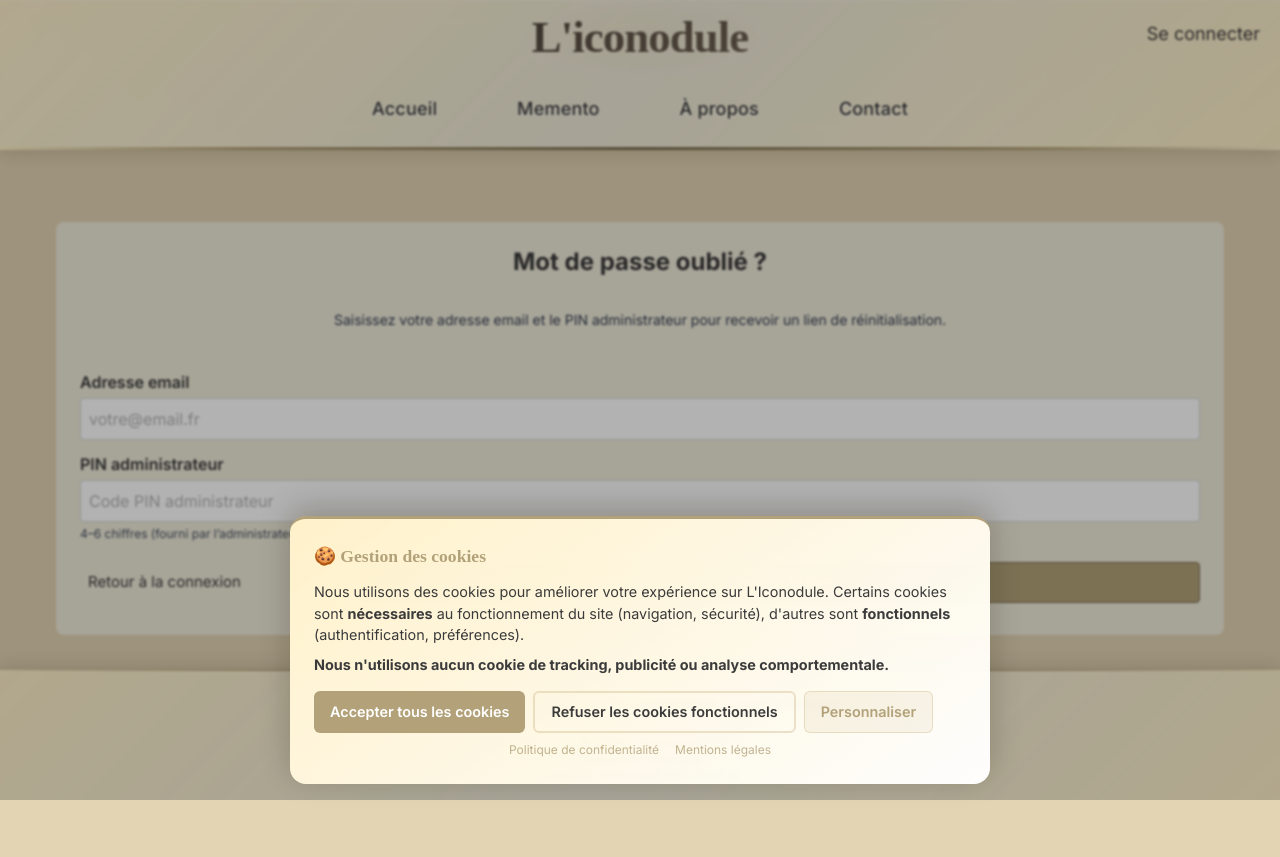
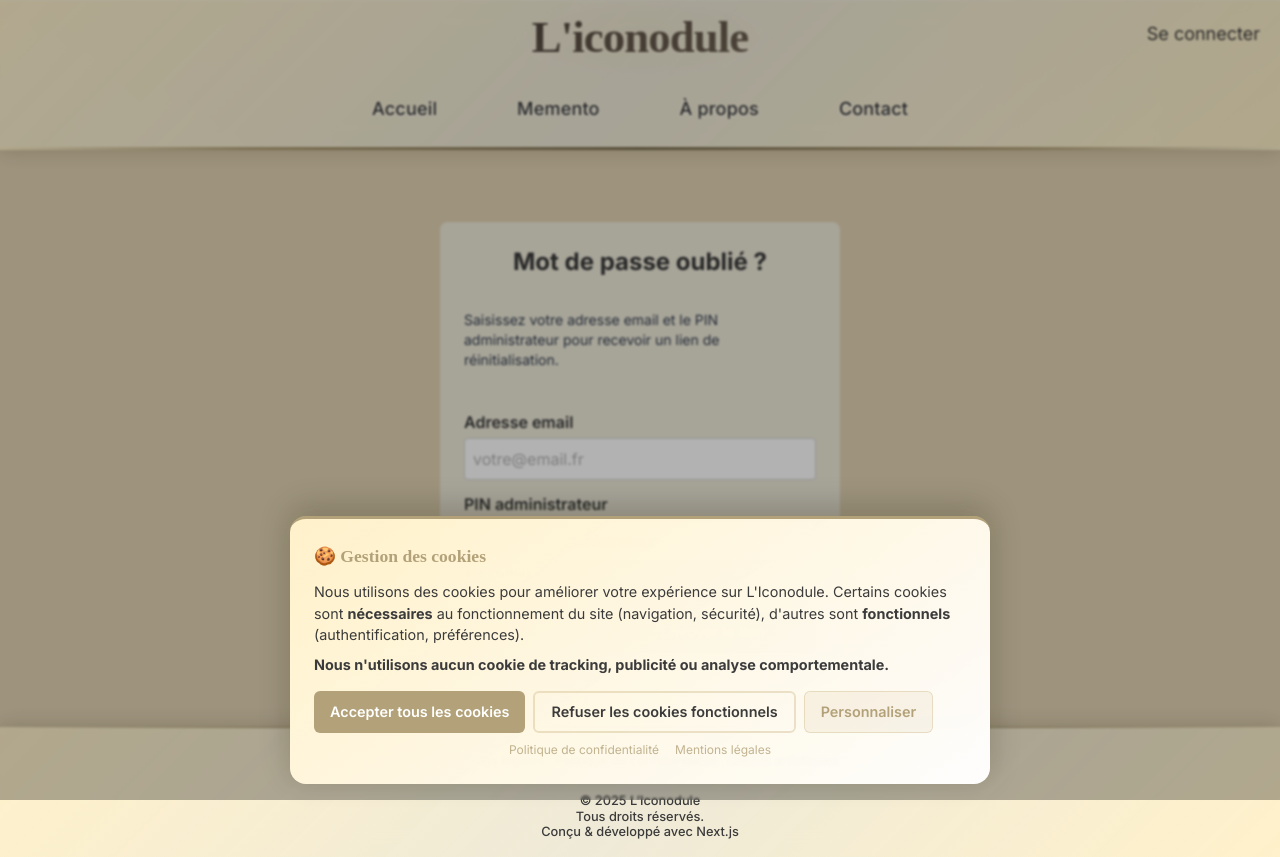
Before and after one commit to vincent-devFullStack/lul-website, a Next.js app: page /forgot-password in a window 1280 px wide. Before the commit the page ends 800 px from the top, so only its background shows below. Built offline with nearby package versions, Linux system fonts and the light colour scheme; a web font is replaced by a local one.

Commit message:
corrections css

```diff
--- a/src/app/(with-nav)/login/page.js
+++ b/src/app/(with-nav)/login/page.js
@@ -116,14 +116,15 @@
         : "text-gray-600";
 
   return (
-    <main className={`${styles["login-container"]} rounded-lg`}>
+    <main>
+      <div className={`${styles["login-container"]} rounded-lg`}>
         <h1 className="text-2xl font-bold">Se connecter</h1>
 
         {!cookiesOk && (
           <div className="bg-yellow-50 border border-yellow-200 rounded-lg p-4 mb-4">
             <p className="text-yellow-800 text-sm">
-            ⚠️ <strong>Cookies requis :</strong> vous devez accepter les cookies
-            fonctionnels pour utiliser l&apos;authentification.{" "}
+              ⚠️ <strong>Cookies requis :</strong> vous devez accepter les
+              cookies fonctionnels pour utiliser l&apos;authentification.{" "}
               <button
                 type="button"
                 onClick={() => window.location.reload()}
@@ -209,6 +210,7 @@
             <Link href="/forgot-password">Mot de passe oublié ?</Link>
           </p>
         </nav>
+      </div>
     </main>
   );
 }
--- a/src/styles/base/globals.css
+++ b/src/styles/base/globals.css
@@ -214,11 +214,10 @@
 
 /* Force le responsive sur tous les éléments critiques */
 #__next,
-.main-container,
-main {
-  width: 100% !important;
-  min-width: 0 !important;
-  max-width: 100vw !important;
+.main-container {
+  width: 100%;
+  min-width: 0;
+  max-width: 100vw;
   overflow-x: hidden;
 }
 
--- a/src/styles/layout/Footer.css
+++ b/src/styles/layout/Footer.css
@@ -14,10 +14,12 @@
 .footer-nav {
   display: flex !important;
   flex-direction: row;
-  flex-wrap: nowrap;
+  flex-wrap: wrap;
   justify-content: center;
+  align-items: center;
   gap: 6px 24px;
   margin-bottom: 20px;
+  text-align: center;
 }
 
 .footer-nav-item {
@@ -27,6 +29,8 @@
   transition: color 0.3s ease-in-out;
   font-size: 0.8rem;
   padding: 0 5px;
+  justify-content: center;
+  align-items: center;
 }
 
 .footer-nav-item:hover {
--- a/src/styles/pages/forgot-password.css
+++ b/src/styles/pages/forgot-password.css
@@ -6,7 +6,9 @@
   background-color: var(--login-background);
   justify-content: space-between;
   height: auto;
-  width: 400px;
+  width: 100%;
+  max-width: 400px;
+  min-width: 290px;
   margin: 0 auto;
   padding: 24px;
 }
--- a/src/styles/pages/login.module.css
+++ b/src/styles/pages/login.module.css
@@ -6,8 +6,9 @@
   background-color: var(--login-background);
   justify-content: space-between;
   height: auto;
-  width: 340px;
-  max-width: 90vw;
+  width: 100%;
+  max-width: 400px;
+  min-width: 330px;
   margin: 0 auto;
   padding: 24px;
 }
--- a/src/styles/pages/register.css
+++ b/src/styles/pages/register.css
@@ -6,7 +6,9 @@
   background-color: var(--login-background);
   justify-content: space-between;
   height: auto;
-  width: 400px;
+  width: 100%;
+  max-width: 400px;
+  min-width: 290px;
   margin: 0 auto;
   padding: 24px;
 }
```
Lines whose indentation alone changed are shown as unchanged.
